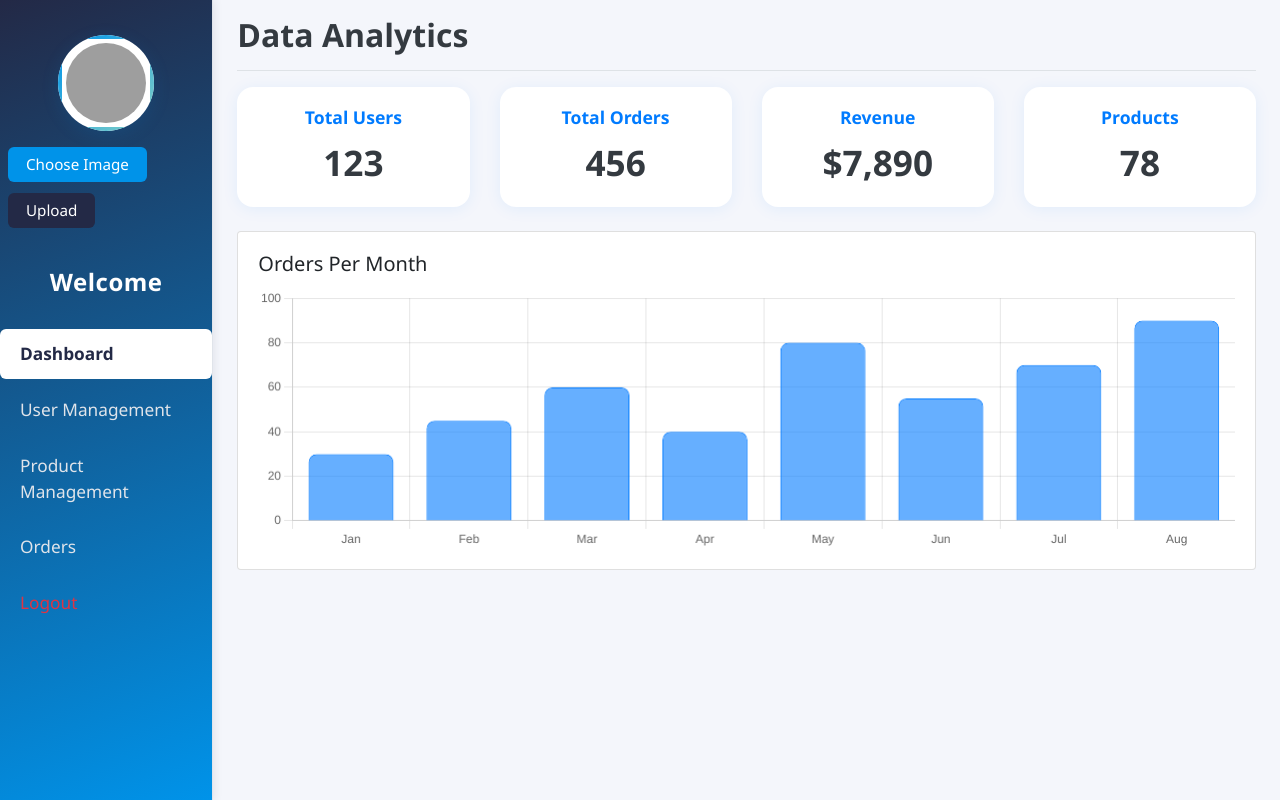
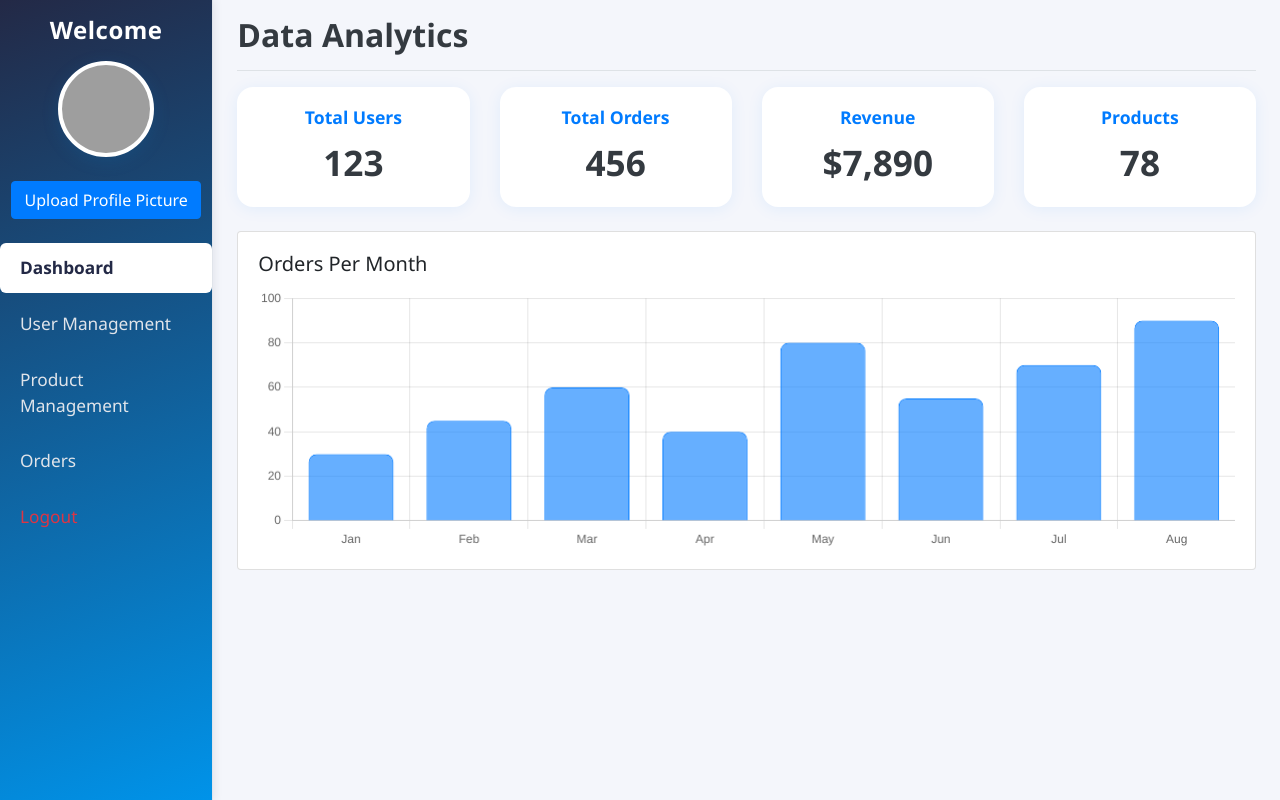
Before and after one commit to voltaire-rabino00/E-Commerce-Web, a PHP site: page /pages/dashboard.php in a window 1280 px wide. Run offline with PHP 8.4, Linux system fonts and the light colour scheme; the visitor is signed in with stand-in values (Sample User, id 1); data that the repository does not hold is empty; some libraries are stand-ins or nearby versions; grey boxes are pictures that could not be loaded.

Commit message:
Initial Commit

```diff
--- a/admin/pages/dashboard.php
+++ b/admin/pages/dashboard.php
@@ -39,23 +39,25 @@ $profileImg = getProfileImage($admin['profile_pic'] ?? null);
         <div class="row">
             <nav class="col-md-2 d-none d-md-block bg-light sidebar p-0">
                 <div class="sidebar-sticky pt-3">
-                    <div class="profile-upload">
-                        <img id="profilePreview" src="<?= htmlspecialchars($profileImg) ?>" alt="Profile" class="mb-2">
+                    <h4 class="text-center mb-3">Welcome <?= htmlspecialchars($admin['name']) ?></h4>
+                    <div class="d-flex flex-column align-items-center mb-3">
+                        <img id="profilePreview" src="<?= htmlspecialchars($profileImg) ?>" alt="Profile" class="mb-2"
+                            style="box-shadow: 0 4px 18px rgba(0,147,233,0.13); border-radius: 50%; width: 96px; height: 96px; object-fit: cover; border: 4px solid #fff; background: #fff;">
                         <form class="mt-2" action="../actions/upload_profile.php" method="POST" enctype="multipart/form-data">
-                            <label for="profileImgInput">Choose Image</label>
-                            <input type="file" id="profileImgInput" name="profile_pic" accept="image/*" required>
-                            <button type="submit">
-                                <?= !empty($admin['profile_pic']) ? 'Update Profile Picture' : 'Upload' ?>
+                            <input type="file" id="profileImgInput" name="profile_pic" accept="image/*" required style="display:none;">
+                            <button type="button" class="btn btn-primary mt-2" id="triggerProfileUpload">
+                                <?= empty($admin['profile_pic']) ? 'Upload Profile Picture' : 'Update Profile Picture' ?>
                             </button>
+                            <button type="submit" id="submitProfileBtn" style="display:none;"></button>
                         </form>
                     </div>
-                    <h4 class="text-center">Welcome <?= htmlspecialchars($admin['name']) ?></h4>
                     <ul class="nav flex-column mt-4">
                         <li class="nav-item"><a class="nav-link active" href="#">Dashboard</a></li>
                         <li class="nav-item"><a class="nav-link" href="#">User Management</a></li>
                         <li class="nav-item"><a class="nav-link" href="#">Product Management</a></li>
                         <li class="nav-item"><a class="nav-link" href="#">Orders</a></li>
-                        <li class="nav-item"><a class="nav-link text-danger" href="../actions/logout.php">Logout</a></li>
+                        <li class="nav-item"><a class="nav-link text-danger" href="../actions/logout.php">Logout</a>
+                        </li>
                     </ul>
                 </div>
             </nav>
@@ -113,6 +115,18 @@ $profileImg = getProfileImage($admin['profile_pic'] ?? null);
     <script src="https://stackpath.bootstrapcdn.com/bootstrap/4.5.2/js/bootstrap.min.js"></script>
     <script src="https://cdn.jsdelivr.net/npm/chart.js"></script>
     <script src="../assets/js/app.js"></script>
+    <script>
+        // When the button is clicked, open the file picker
+        document.getElementById('triggerProfileUpload').addEventListener('click', function() {
+            document.getElementById('profileImgInput').click();
+        });
+        // When a file is selected, show the submit button
+        document.getElementById('profileImgInput').addEventListener('change', function() {
+            document.getElementById('submitProfileBtn').style.display = 'inline-block';
+            document.getElementById('submitProfileBtn').textContent = 'Save';
+            document.getElementById('submitProfileBtn').className = 'btn btn-success mt-2';
+        });
+    </script>
 </body>
 
 </html>
```
Also changed, not shown: admin/actions/update_profile.php (deleted), 1 other file.
